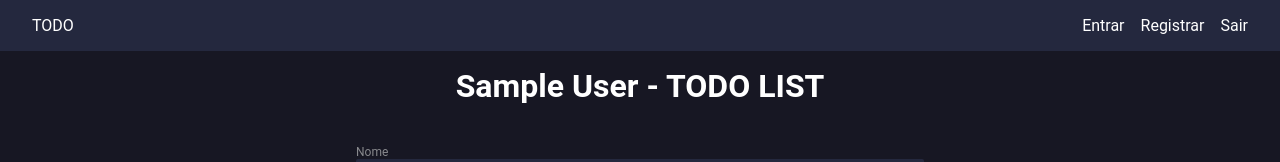
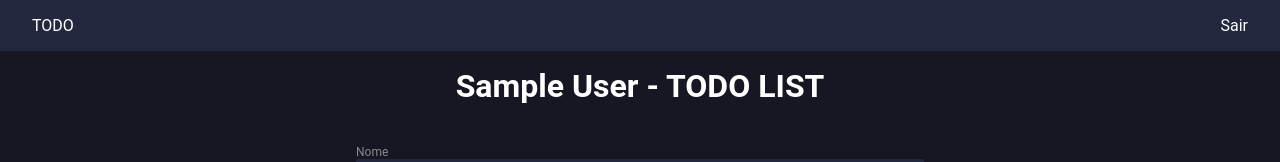
Before and after one commit to oscarkemuel/todo-frontend, a React (Vite) app: page / in a window 1280 px wide. Shown: the top 162 px of the page. Built offline with nearby package versions, Linux system fonts and the light colour scheme; sample sign-in values are in the browser's storage.

Commit message:
hide unnecesary user loged header options

```diff
--- a/src/components/Header/index.tsx
+++ b/src/components/Header/index.tsx
@@ -11,10 +11,12 @@ export function Header() {
             </div>
             <nav>
                 <ul>
+                    {userIsLogged
+                        ?<li onClick={handleLogOut} style={{cursor: 'pointer'}}>Sair</li>
+                        :<>
                             <li><Link to="/login">Entrar</Link></li>
                             <li><Link to="/register">Registrar</Link></li>
-            {userIsLogged &&
-            <li onClick={handleLogOut} style={{cursor: 'pointer'}}>Sair</li>}
+                        </>}
                 </ul>
             </nav>
         </header>
```
Also changed, not shown: 2 other files (tests, documents, lock files or other folders). Lines whose indentation alone changed are shown as unchanged.
